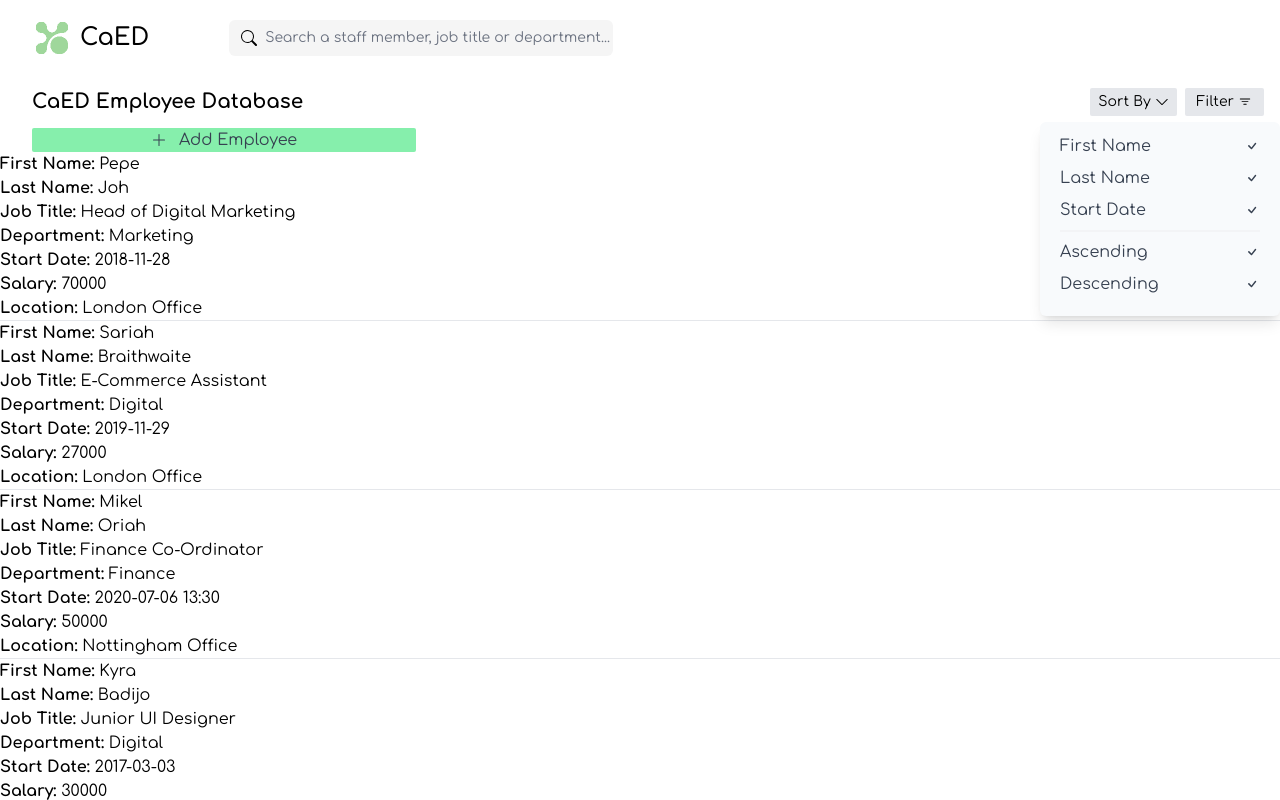
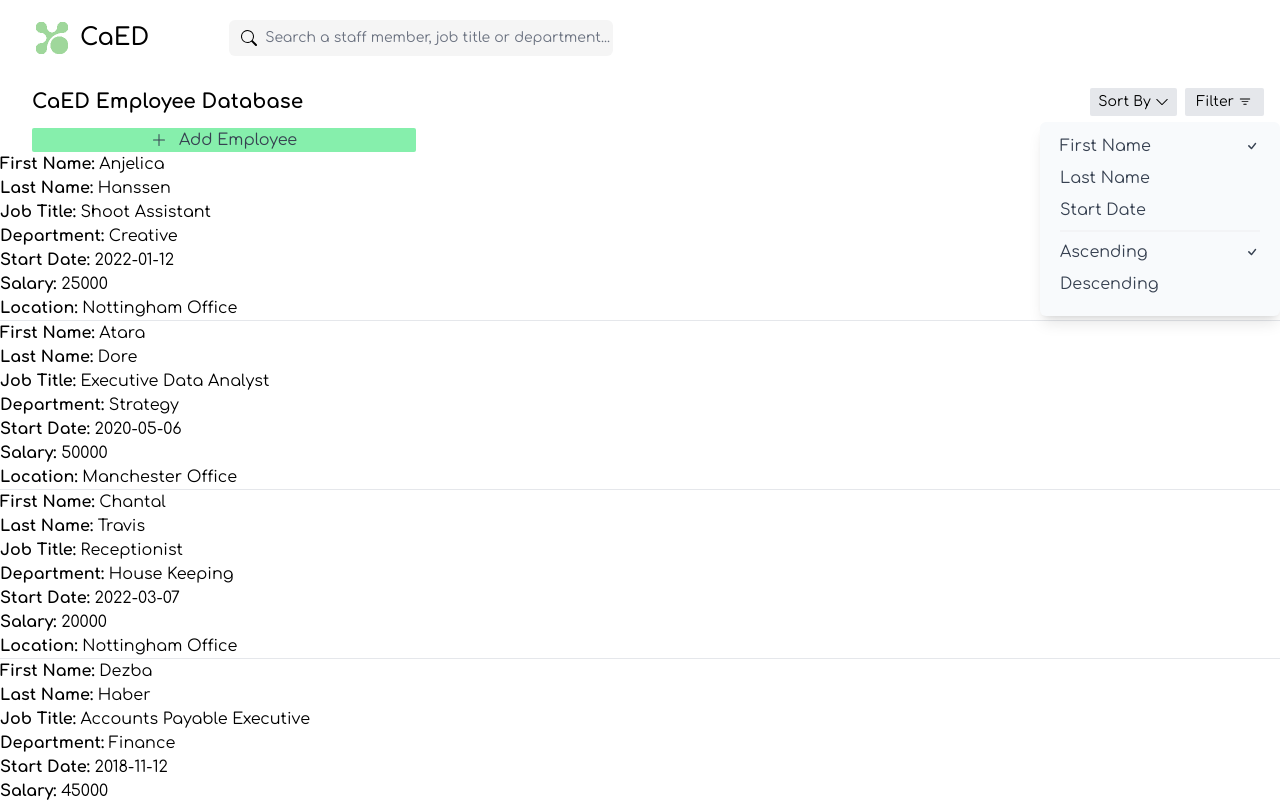
Before and after one commit to Amelss/employee-data, a React (Create React App) app in the folder staff-system/: page / in a window 1280 px wide. Both pictures are taken after a click on the button "Sort By". Shown: the top 800 px of the page. Built offline with nearby package versions, Linux system fonts and the light colour scheme.

Commit message:
sort functionality finished

```diff
--- a/staff-system/src/App.js
+++ b/staff-system/src/App.js
@@ -1,7 +1,6 @@
 import Search from "./Components/Search";
 import Header from "./Components/Header";
 import StaffInfo from "./Components/StaffInfo";
-import employeeInfo from "./data.json"
 import AddEmployee from "./Components/AddEmployee";
 import { useCallback, useEffect, useState } from "react";
 
@@ -9,18 +8,35 @@ import { useCallback, useEffect, useState } from "react";
 
 function App() {
 
-const [staffInfo, setStaffInfo] = useState([])
-
-// const fetchData = useCallback(() => {
-//   fetch(`./data.json`)
-//   .then(res => res.json())
-//   .then(data => setStaffInfo(data))
-// }, [])
+  const [employeeData, setEmployeeData] = useState([])
+  const [sortBy, setSortBy] = useState("employeeFirstName")
+  const [orderBy, setOrderBy] = useState("ascending")
+  const [query, setQuery] = useState("")
 
 
-//   useEffect(() => {
-//   fetchData()
-// }, [fetchData])
+  const filteredEmployees = employeeData.filter(
+    item => {
+      return (
+        item.employeeFirstName.toLowerCase().includes(query.toLowerCase()) ||
+        item.employeeLastName.toLowerCase().includes(query.toLowerCase()) ||
+        item.startDate.toLowerCase().includes(query.toLowerCase())
+      )
+    }
+  ).sort((a, b) => {
+    let order = (orderBy === 'ascending') ? 1 : -1;
+    return a[sortBy].toLowerCase() < b[sortBy].toLowerCase() ? -1 * order : 1 * order
+  })
+
+  const fetchData = useCallback(() => {
+    fetch(`./data.json`)
+    .then(res => res.json())
+    .then(data => setEmployeeData(data))
+  }, [])
+
+
+    useEffect(() => {
+    fetchData()
+  }, [fetchData])
 
 
   return (
@@ -34,10 +50,14 @@ const [staffInfo, setStaffInfo] = useState([])
           <Search />
         </div>
       </div>
-      <Header />
+      <Header
+        orderBy={orderBy}
+        onOrderByChange={mySort => setOrderBy(mySort)}
+        sortBy={sortBy}
+        onSortByChange={ mySort => setSortBy(mySort)} />
       <AddEmployee />
       <ul className="divide-y divide-gray-200">
-        {employeeInfo.map(employee => (
+        {filteredEmployees.map(employee => (
           <StaffInfo key={employee.id}
             employee={ employee} />
         ))}
--- a/staff-system/src/Components/Header.jsx
+++ b/staff-system/src/Components/Header.jsx
@@ -1,38 +1,41 @@
 import React, { useState } from 'react';
 import { BsChevronDown, BsFilter, BsCheck } from "react-icons/bs";
 
-export default function Header() {
+export default function Header({sortBy, orderBy, onSortByChange, onOrderByChange}) {
 
     const [toggleMenu, setToggleMenu] = useState(false);
 
-    const DropDown = () => {
+    const DropDown = ({ sortBy, orderBy, onSortByChange, onOrderByChange}) => {
       return (
-
         <div>
           {toggleMenu && (
-                <div className="md:absolute top-30 md:mt-5 origin-top-right right-0 bg-slate-50 rounded-md shadow-lg w-60 ml-4 px-5 py-3" role="menu">
-              <div className="sort-items" role="menuitem">
-                <span>First Name</span> <BsCheck />
+            <div
+              className="md:absolute top-30 md:mt-5 origin-top-right right-0 bg-slate-50 rounded-md shadow-lg w-60 ml-4 px-5 py-3"
+              role="menu"
+            >
+              <div className="sort-items" role="menuitem" onClick={() => onSortByChange("employeeFirstName")}>
+                <span>First Name</span> {sortBy === "employeeFirstName" && <BsCheck />}
               </div>
-              <div className="sort-items" role="menuitem">
-                <span>Last Name</span> <BsCheck />
+              <div className="sort-items" role="menuitem" onClick={() => onSortByChange("employeeLastName")}>
+                <span>Last Name</span> {sortBy === "employeeLastName" && <BsCheck />}
               </div>
-              <div className="sort-items" role="menuitem">
-                <span>Start Date</span> <BsCheck />
+              <div className="sort-items" role="menuitem" onClick={() => onSortByChange("startDate")} >
+                <span>Start Date</span> {sortBy === "startDate" && <BsCheck />}
               </div>
-              <div className="sort-items border-gray-100 border-t-2 pt-2" role="menuitem">
-                <span>Ascending</span> <BsCheck />
+              <div
+                className="sort-items border-gray-100 border-t-2 pt-2"
+                role="menuitem" onClick={() => onOrderByChange("ascending")}
+              >
+                <span>Ascending</span> {orderBy === "ascending" && <BsCheck />}
               </div>
-              <div className="sort-items" role="menuitem">
-                <span>Descending</span> <BsCheck />
+              <div className="sort-items" role="menuitem" onClick={() => onOrderByChange("descending")}>
+                <span>Descending</span> {orderBy === "descending" && <BsCheck />}
               </div>
             </div>
           )}
-
-
         </div>
       );
-    }
+    };
 
 
 
@@ -49,7 +52,11 @@ export default function Header() {
                   Filter <BsFilter className='ml-1'/>
               </button>
               </div>
-            <DropDown />
+                  <DropDown
+                      sortBy={sortBy}
+                      onSortByChange={mySort => onSortByChange(mySort)}
+                      orderBy={orderBy}
+                      onOrderByChange={myOrder => onOrderByChange(myOrder) } />
           </div>
           </div>
 
--- a/staff-system/src/output.css
+++ b/staff-system/src/output.css
@@ -881,6 +881,11 @@ video {
   box-shadow: var(--tw-ring-offset-shadow, 0 0 #0000), var(--tw-ring-shadow, 0 0 #0000), var(--tw-shadow);
 }
 
+.filter{
+  -webkit-filter: var(--tw-blur) var(--tw-brightness) var(--tw-contrast) var(--tw-grayscale) var(--tw-hue-rotate) var(--tw-invert) var(--tw-saturate) var(--tw-sepia) var(--tw-drop-shadow);
+          filter: var(--tw-blur) var(--tw-brightness) var(--tw-contrast) var(--tw-grayscale) var(--tw-hue-rotate) var(--tw-invert) var(--tw-saturate) var(--tw-sepia) var(--tw-drop-shadow);
+}
+
 .employee-form{
   width: 10rem;
   border-radius: 0.375rem;
```
Also changed, not shown: staff-system/public/data.json (renamed from staff-system/src/data.json). Lines whose indentation alone changed are shown as unchanged.
